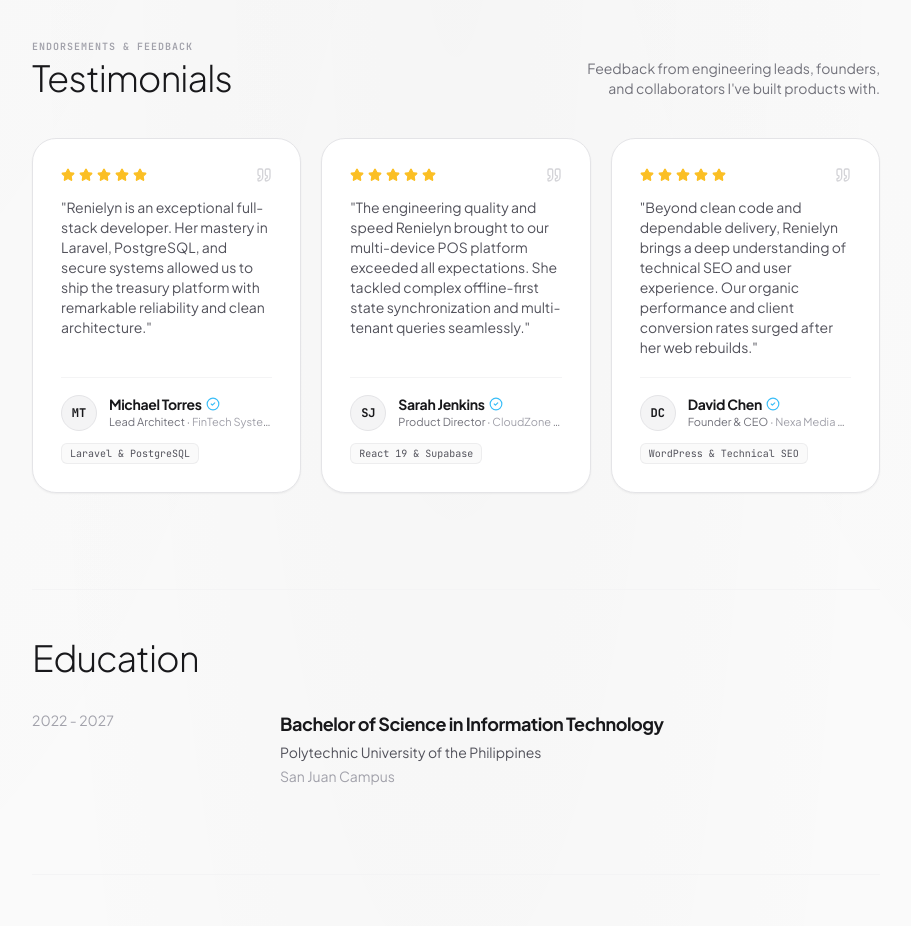
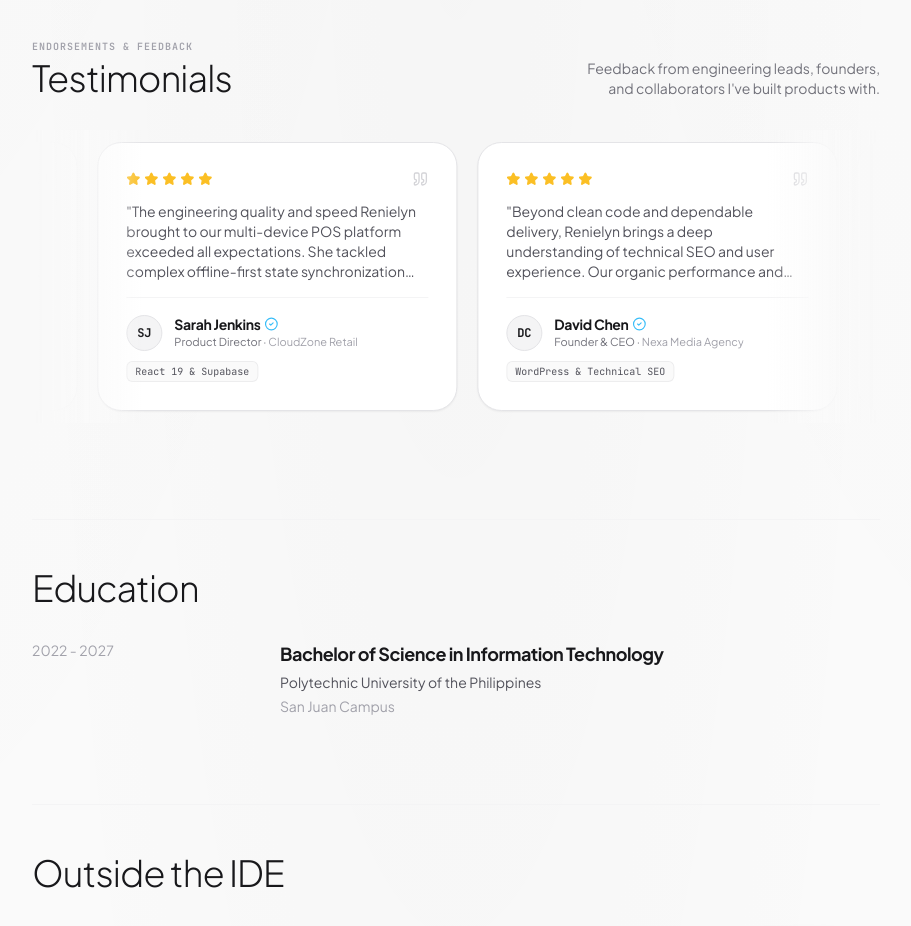
Before and after one commit to XeinQt/XeinQtie, a React (Vite) app: page / in a window 1280 px wide. Shown: the part 3340-4266 px from the top of the page, without its empty margins (184-1095 px from the left). Built offline with nearby package versions, Linux system fonts and the light colour scheme.

Commit message:
feat: make testimonials an animated continuous marquee stream

```diff
--- a/src/components/TestimonialsSection.tsx
+++ b/src/components/TestimonialsSection.tsx
@@ -42,10 +42,43 @@ export const testimonials: Testimonial[] = [
     rating: 5,
     quote: 'Beyond clean code and dependable delivery, Renielyn brings a deep understanding of technical SEO and user experience. Our organic performance and client conversion rates surged after her web rebuilds.',
     projectTag: 'WordPress & Technical SEO'
+  },
+  {
+    id: '4',
+    name: 'Elena Rostova',
+    role: 'Engineering Manager',
+    company: 'DevScale Labs',
+    avatar: 'ER',
+    rating: 5,
+    quote: 'Working with Renielyn on our cross-platform client was seamless. Her expertise across Flutter and RESTful API integrations made complex frontend workflows effortless to maintain.',
+    projectTag: 'Flutter & Dart'
+  },
+  {
+    id: '5',
+    name: 'Marcus Vance',
+    role: 'CTO',
+    company: 'Aegis Security Tech',
+    avatar: 'MV',
+    rating: 5,
+    quote: 'Renielyn has a rare talent for balancing high-performance low-level desktop architectures with elegant UI polish. Her work on secure local database encryption is top notch.',
+    projectTag: 'Tauri & Rust'
+  },
+  {
+    id: '6',
+    name: 'Aria Ramos',
+    role: 'VP of Product',
+    company: 'OmniCore AI',
+    avatar: 'AR',
+    rating: 5,
+    quote: 'Her ability to integrate OpenAI LLM APIs into practical business workflows helped us deliver automated order processing that delighted our early beta customers.',
+    projectTag: 'Python & OpenAI API'
   }
 ];
 
 export const TestimonialsSection: React.FC = () => {
+  // Triple items for seamless infinite smooth loop
+  const marqueeItems = [...testimonials, ...testimonials, ...testimonials];
+
   return (
     <div id="testimonials" className="w-full max-w-4xl mx-auto py-8 space-y-8 scroll-mt-24">
 
@@ -64,12 +97,21 @@ export const TestimonialsSection: React.FC = () => {
         </p>
       </div>
 
-      {/* Testimonials 3-Column Grid */}
-      <div className="grid grid-cols-1 md:grid-cols-3 gap-5 pt-2">
-        {testimonials.map((item) => (
+      {/* Moving Marquee Stream with Left & Right Gradient Blur Masks */}
+      <div className="relative w-full overflow-hidden marquee-container py-3 marquee-mask">
+
+        {/* Left Blurry Gradient Edge Mask */}
+        <div className="pointer-events-none absolute left-0 top-0 bottom-0 w-16 sm:w-28 bg-gradient-to-r from-[#fafafa] via-[#fafafa]/80 dark:from-[#09090b] dark:via-[#09090b]/80 to-transparent z-20" />
+
+        {/* Right Blurry Gradient Edge Mask */}
+        <div className="pointer-events-none absolute right-0 top-0 bottom-0 w-16 sm:w-28 bg-gradient-to-l from-[#fafafa] via-[#fafafa]/80 dark:from-[#09090b] dark:via-[#09090b]/80 to-transparent z-20" />
+
+        {/* Moving Track */}
+        <div className="flex gap-5 animate-marquee-left">
+          {marqueeItems.map((item, idx) => (
             <div
-            key={item.id}
-            className="group rounded-3xl border border-zinc-200 dark:border-zinc-800 bg-white dark:bg-zinc-900/90 p-6 sm:p-7 flex flex-col justify-between space-y-5 shadow-sm hover:shadow-md hover:border-zinc-300 dark:hover:border-zinc-700 transition-all duration-300"
+              key={`${item.id}-${idx}`}
+              className="w-[310px] sm:w-[360px] shrink-0 rounded-3xl border border-zinc-200 dark:border-zinc-800 bg-white dark:bg-zinc-900/90 p-6 sm:p-7 flex flex-col justify-between space-y-4 shadow-sm hover:shadow-md hover:border-zinc-300 dark:hover:border-zinc-700 transition-all duration-300 select-none cursor-default"
             >
               {/* Top row: Star Rating + Quote Icon */}
               <div className="space-y-3.5">
@@ -81,17 +123,17 @@ export const TestimonialsSection: React.FC = () => {
                     ))}
                   </div>
 
-                <Quote className="w-4 h-4 text-zinc-300 dark:text-zinc-700 group-hover:text-zinc-500 dark:group-hover:text-zinc-400 transition-colors" />
+                  <Quote className="w-4 h-4 text-zinc-300 dark:text-zinc-700" />
                 </div>
 
                 {/* Quote Body */}
-              <p className="text-xs sm:text-sm text-zinc-600 dark:text-zinc-300 leading-relaxed font-sans">
+                <p className="text-xs sm:text-sm text-zinc-600 dark:text-zinc-300 leading-relaxed font-sans line-clamp-4">
                   "{item.quote}"
                 </p>
               </div>
 
               {/* Bottom Row: Author details + Tech Tag */}
-            <div className="pt-4 border-t border-zinc-100 dark:border-zinc-800/80 space-y-3">
+              <div className="pt-4 border-t border-zinc-100 dark:border-zinc-800/80 space-y-2.5">
                 <div className="flex items-center gap-3">
                   {/* Avatar Initials */}
                   <div className="w-9 h-9 rounded-full bg-zinc-100 dark:bg-zinc-800 border border-zinc-200 dark:border-zinc-700 text-zinc-900 dark:text-zinc-100 font-bold text-xs font-mono flex items-center justify-center shrink-0">
@@ -122,6 +164,8 @@ export const TestimonialsSection: React.FC = () => {
         </div>
 
       </div>
+
+    </div>
   );
 };
 
```
Lines whose indentation alone changed are shown as unchanged.
